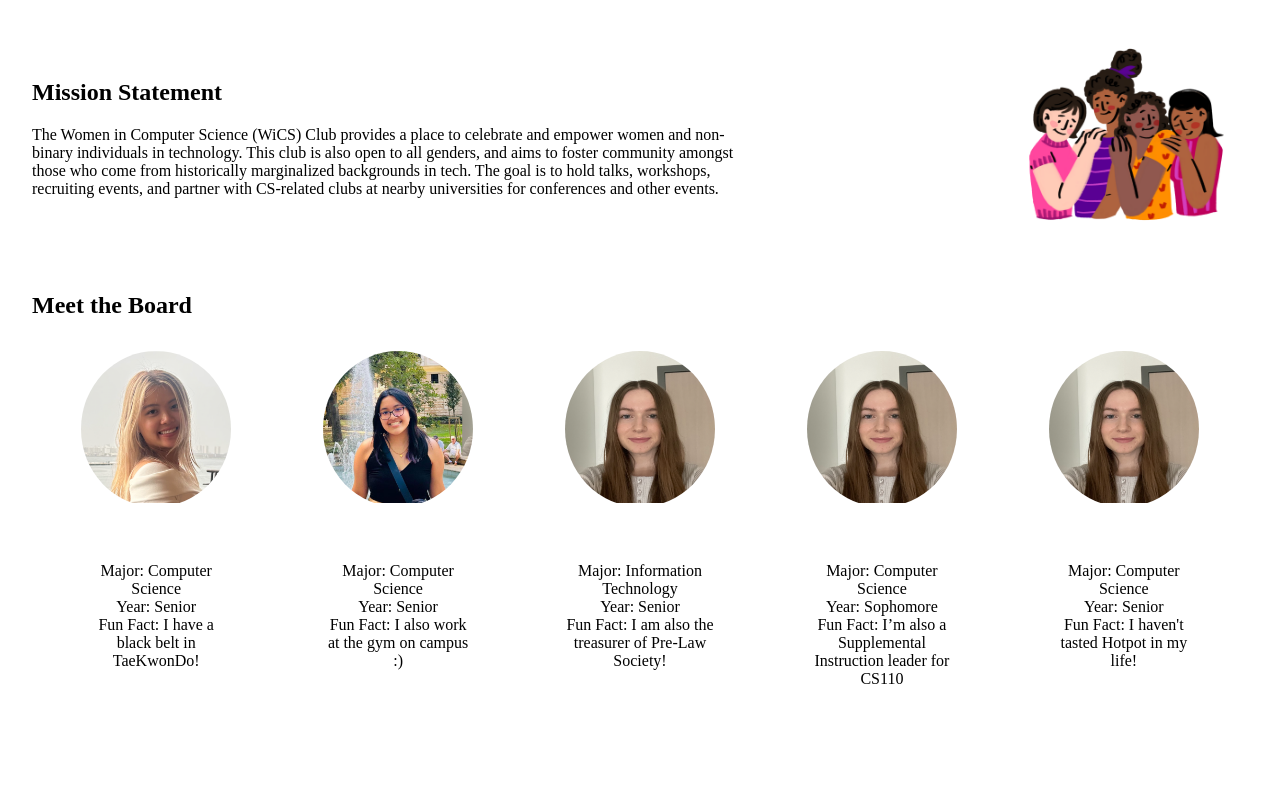
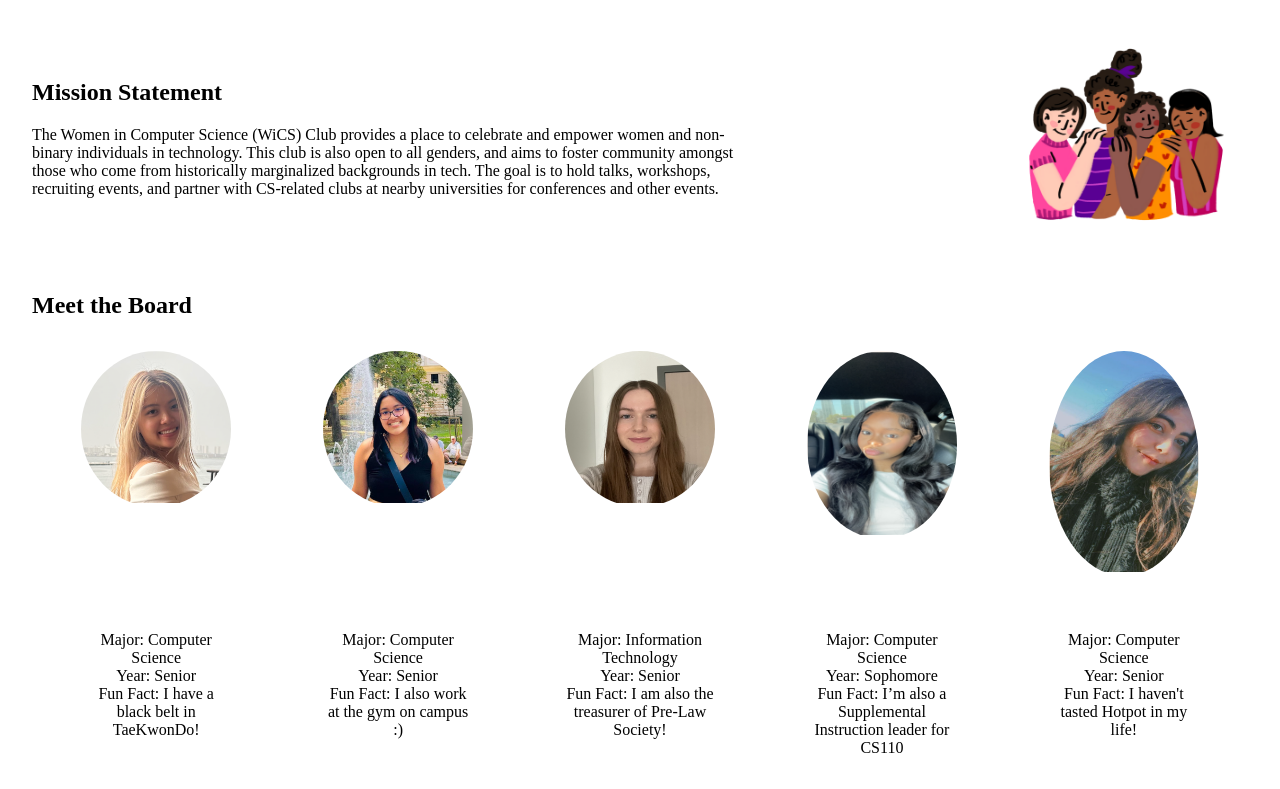
Before and after one commit to VivanKwong/WiCS_UMB, a plain HTML site: page pages/index.html in a window 1280 px wide. Shown: the part 105-894 px from the top of the page. Before the commit the page ends 825 px from the top, so only its background shows below. Drawn offline with Linux system fonts and the light colour scheme; a web font is replaced by a local one.

Commit message:
serin and keta pictures

```diff
--- a/pages/index.html
+++ b/pages/index.html
@@ -53,10 +53,10 @@
                   <img src="../imgs/ShannonJ.png" alt="Shannon">
                 </div>
                 <div class="image">
-                  <img src="../imgs/ShannonJ.png" alt="Serin">
+                  <img src="../imgs/serin.png" alt="Serin">
                 </div>
                 <div class="image">
-                  <img src="../imgs/ShannonJ.png" alt="Keta">
+                  <img src="../imgs/keta.png" alt="Keta">
                 </div>
               </div>
 
```
Also changed, not shown: imgs/keta.png (added), imgs/serin.png (added).
